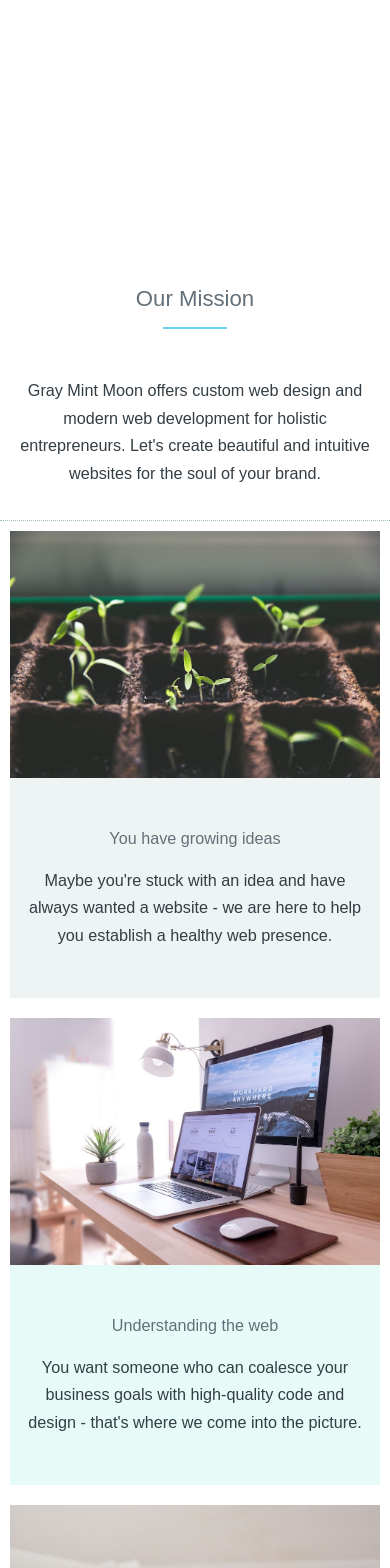
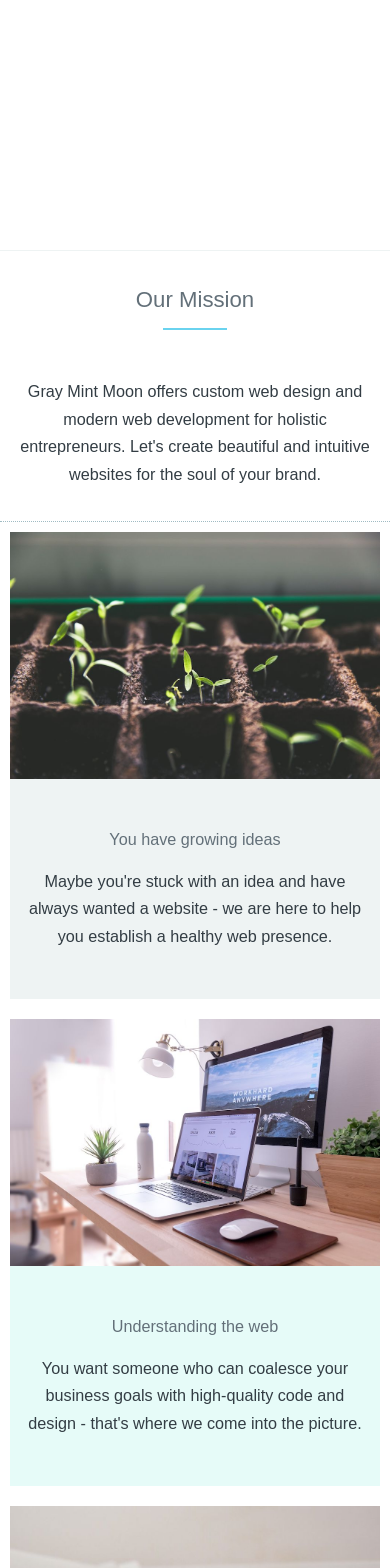
Before and after one commit to graymintmoon/graymintmoon.github.io, a Jekyll site: the page built from index.md, in a window 390 px wide. Shown: the part 650-2218 px from the top of the page. Built offline with Jekyll 4.4.1, drawn with Linux system fonts in a browser that asks for light colours; nearby versions of some CDN libraries; some web fonts are replaced.

Commit message:
mobile border on splash

```diff
--- a/_sass/components/_home.scss
+++ b/_sass/components/_home.scss
@@ -21,7 +21,7 @@
     justify-content: center;
 
     @include media-query($sm-screen) {
-
+      border-bottom: 1px solid $lightgray;
     }
 
     h1 {
```
